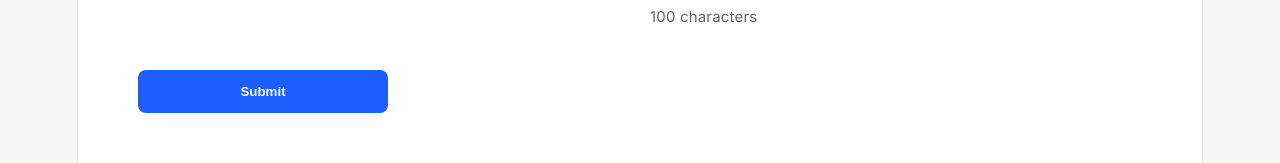
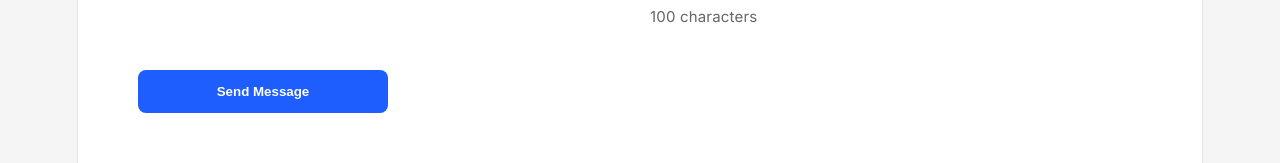
Before and after one commit to Cyphar01/Novara-Cohort-Capstone-Project-Group-6, a React (Vite) app: page / in a window 1280 px wide. Shown: the part 3571-3734 px from the top of the page. Built offline with nearby package versions, Linux system fonts and the light colour scheme; no server answers.

Commit message:
Change button text from 'Submit' to 'Send Message'

```diff
--- a/src/components/ContactForm.jsx
+++ b/src/components/ContactForm.jsx
@@ -115,7 +115,7 @@
             <small>100 characters</small>
           </div>
 
-          <button type="submit">Submit</button>
+          <button type="submit">Send Message</button>
         </form>
       )}
     </section>
```
